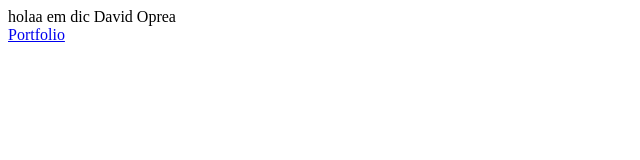
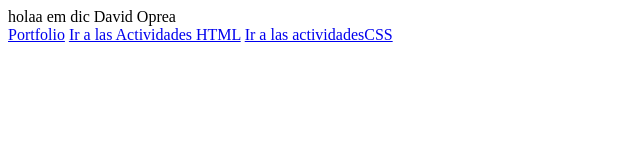
Before and after one commit to doprea1/portafoli, a plain HTML site: page actividades/Portfolio/portfolio.html in a window 1280 px wide. Shown: the whole page, without its empty margins (0-640 px from the left). Drawn offline with Linux system fonts and the light colour scheme.

Commit message:
Deploying to gh-pages from @ doprea1/portafoli@b9fcd9a76fd48d9e25f79a2b02b42da5a8195a83 🚀

```diff
--- a/actividades/Portfolio/portfolio.html
+++ b/actividades/Portfolio/portfolio.html
@@ -11,6 +11,8 @@
     <br/>
 
     <a href="/actividades/portfolio/index.html"> Portfolio</a>
+    <a href="actividades/html/actividadesHTML.html">Ir a las Actividades HTML</a>
+    <a href="actividades/css/actividadesCSS.html">Ir a las actividadesCSS</a>
 
 </body>
 
```
